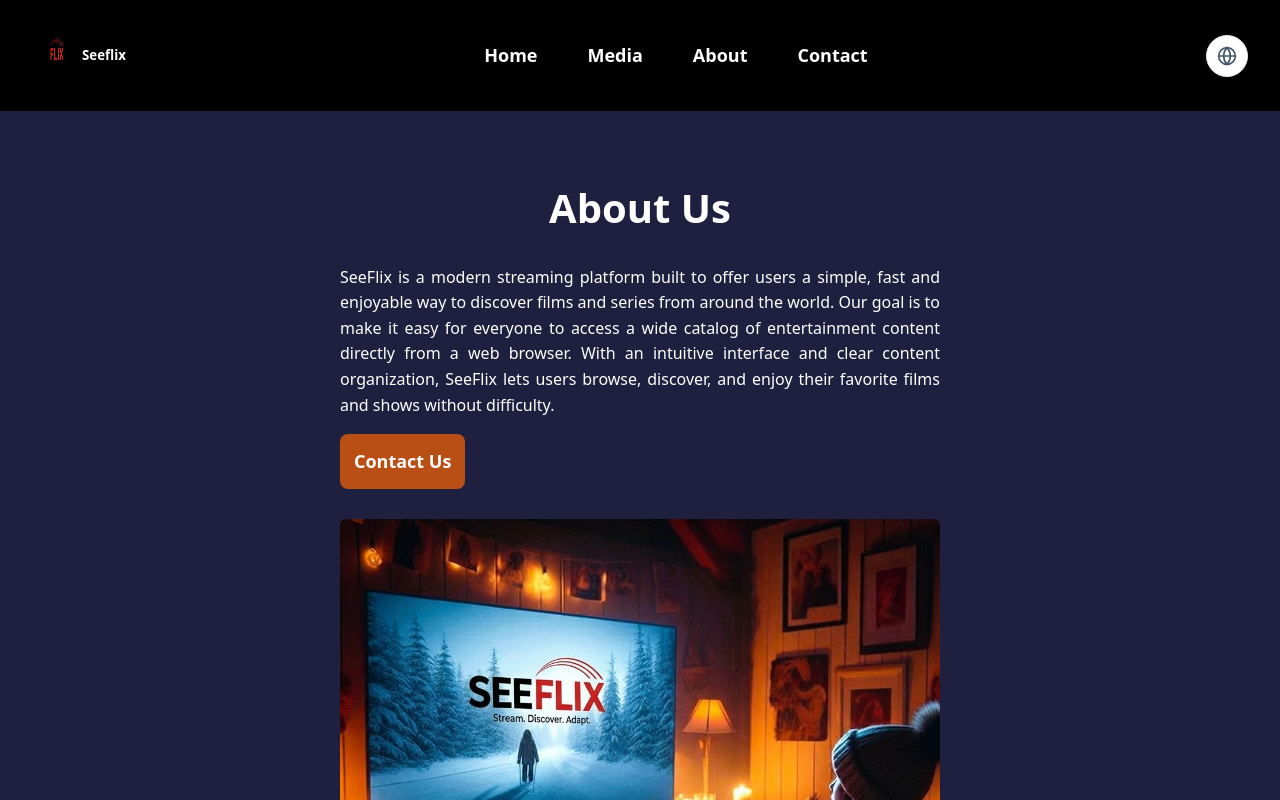
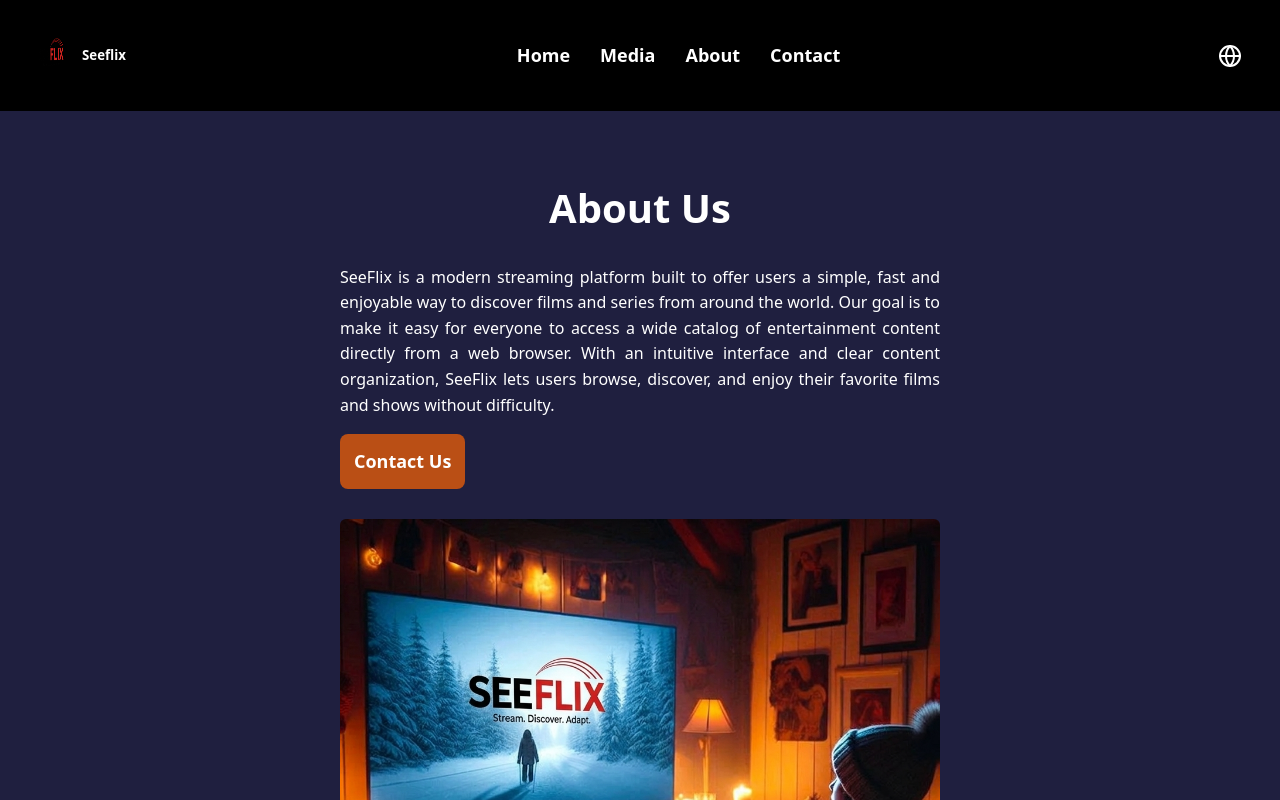
Before and after one commit to jerryinnocent123-ship-it/seeflix, a React (Vite) app: page /about in a window 1280 px wide. Shown: the top 800 px of the page. Built offline with nearby package versions, Linux system fonts and the light colour scheme.

Commit message:
resolve problem responsiv

```diff
--- a/src/components/LanguageSwitcher.jsx
+++ b/src/components/LanguageSwitcher.jsx
@@ -20,7 +20,11 @@ function LanguageSwitcher({ compact = true, className = '' }) {
   }
 
   return (
-    <div className={`ls-wrapper ${className}`}>
+    <div
+      className={`ls-wrapper ${className}`}
+      onMouseEnter={() => setIsOpen(true)}
+      onMouseLeave={() => setIsOpen(false)}
+    >
       <button
         type="button"
         aria-label={t('language')}
--- a/src/components/styles/languageSwitcher.css
+++ b/src/components/styles/languageSwitcher.css
@@ -1,71 +1,66 @@
-.language-btn {
-  display: flex;
-  align-items: center;
-  justify-content: center;
-  width: 42px;
-  height: 42px;
-  border: 1px solid #e2e8f0;
-  border-radius: 50%;
-  background: #fff;
-  color: #475569;
-  cursor: pointer;
-  transition: all 0.3s ease;
-  box-shadow: 0 1px 3px rgba(0, 0, 0, 0.08);
-}
+/* languageSwitcher.css */
 
-.language-btn:hover {
-  border-color: #f97316;
-  color: #f97316;
-  transform: scale(1.05);
-}
-
-.language-btn svg {
-  width: 20px;
-  height: 20px;
-}
-
-/* Wrapper for alignment */
 .ls-wrapper {
   position: relative;
   display: inline-block;
 }
 
-/* Dropdown */
+.language-btn {
+  background: none;
+  border: none;
+  cursor: pointer;
+  padding: 0.4rem;
+  display: flex;
+  align-items: center;
+  justify-content: center;
+  color: #ffffff;               /* couleur de l'icône sobre */
+}
+
+.language-btn:hover {
+  color: #cbcbcc;
+}
+
 .ls-dropdown {
   position: absolute;
+  top: 100%;
   right: 0;
-  margin-top: 8px;
-  min-width: 140px;
-  background: #ffffff;
-  border: 1px solid #e6e6e6;
-  border-radius: 10px;
-  box-shadow: 0 6px 18px rgba(0,0,0,0.12);
-  overflow: hidden;
-  z-index: 1200;
+  margin-top: 2px;
+  background: #030447;
+
+  border:none;     /* bordure simple */
+ max-width: 90vw;
+  z-index: 1000;
+  padding: 0;
+  list-style: none;
 }
 
 .ls-item {
   display: block;
   width: 100%;
-  padding: 10px 12px;
+  padding: 0.6rem 1rem;
+  background: none;
+  border: none;
   text-align: left;
-  background: transparent;
-  border: none;
+  font-size: 0.95rem;
+  color: #ffffff;
   cursor: pointer;
-  color: #24303f;
-  font-size: 14px;
+
+}
+
+.ls-item:last-child {
+  border-bottom: none;
 }
 
 .ls-item:hover {
-  background: #f7f7f8;
+  background: #0612af;
 }
 
-/* Mobile: make dropdown full width and left-aligned to avoid overflow */
-@media screen and (max-width: 480px) {
+/* Version mobile : centrage du dropdown */
+@media (max-width: 480px) {
   .ls-dropdown {
-    right: 8px;
-    left: 8px;
-    min-width: auto;
-    border-radius: 8px;
+    right: auto;
+    left: 50%;
+    transform: translateX(-50%);
+    min-width: 180px;
   }
 }
--- a/src/components/styles/nav.css
+++ b/src/components/styles/nav.css
@@ -9,6 +9,7 @@
   position: sticky;
   padding: 1rem 2rem;
   z-index: 1000;
+
 }
 
 /* Logo nan nav la */
@@ -190,3 +191,32 @@
     padding: 10px;
   }
 }
+
+/* CORRECTION DE L'OVERFLOW HORIZONTAL */
+html, body {
+  overflow-x: hidden;
+  width: 100%;
+}
+
+.nav-container {
+  max-width: 100%;
+  box-sizing: border-box;
+}
+
+.navbar {
+  max-width: 100%;
+  box-sizing: border-box;
+}
+
+/* Pour desktop uniquement - évite le débordement sur petits écrans */
+@media screen and (min-width: 769px) {
+  .navbar ul {
+    flex-wrap: wrap;
+    gap: 30px; /* réduit de 50px à 30px */
+  }
+}
+
+/* Protection supplémentaire pour tous les écrans */
+* {
+  box-sizing: border-box;
+}
```
